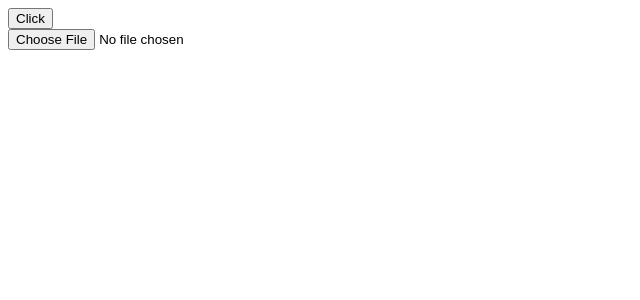
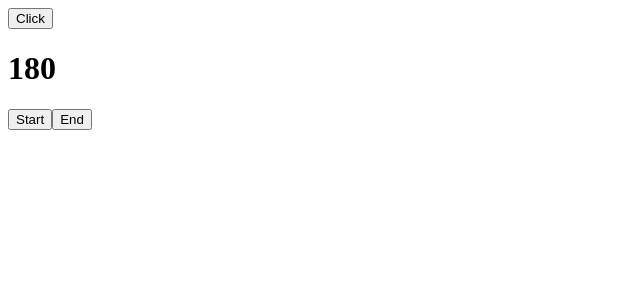
Before and after one commit to duongdinhnguyen/ReactJS_First, a React (Create React App) app: page / in a window 1280 px wide. Both pictures are taken after a click on the button "Click". Shown: the top 300 px of the page, without its empty margins (0-640 px from the left). Built offline with nearby package versions, Linux system fonts and the light colour scheme.

Commit message:
count down

```diff
--- a/src/Content.js
+++ b/src/Content.js
@@ -1,19 +1,24 @@
-import React, {useState, useEffect} from "react"
+import React, {useState, useEffect, useRef} from "react"
 
 function Content() {
+    const [time, setTime] = useState(180)
+    const ref = useRef()
 
-    const [img, setImg] = useState()
+    const handleStart = () => {
+        ref.current = setInterval(() => {
+            setTime((preTime) => preTime - 1)
+        }, 1000)
+    }
 
-    useEffect(() => {
-        return () => img && URL.revokeObjectURL(img)
-    }, [img])
-
-    const handleChange = (e) => setImg(URL.createObjectURL(e.target.files[0]))
+    const handleEnd = () => {
+        clearInterval(ref.current)
+    }
 
   return (
     <div>
-      <input type="file" onChange={handleChange}/>
-      <img src={img}/>
+      <h1>{time}</h1>
+      <button onClick={handleStart}>Start</button>
+      <button onClick={handleEnd}>End</button>
     </div>
   )
 }
```
